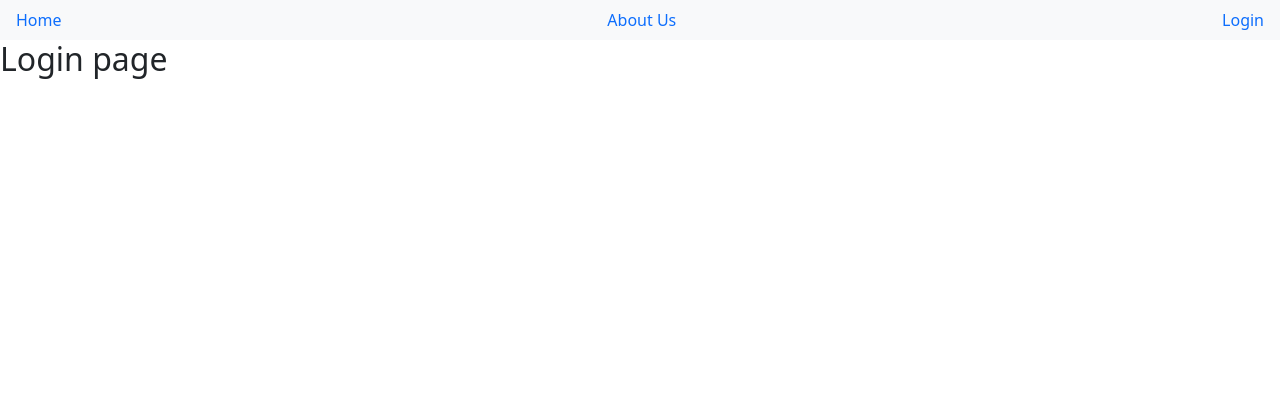
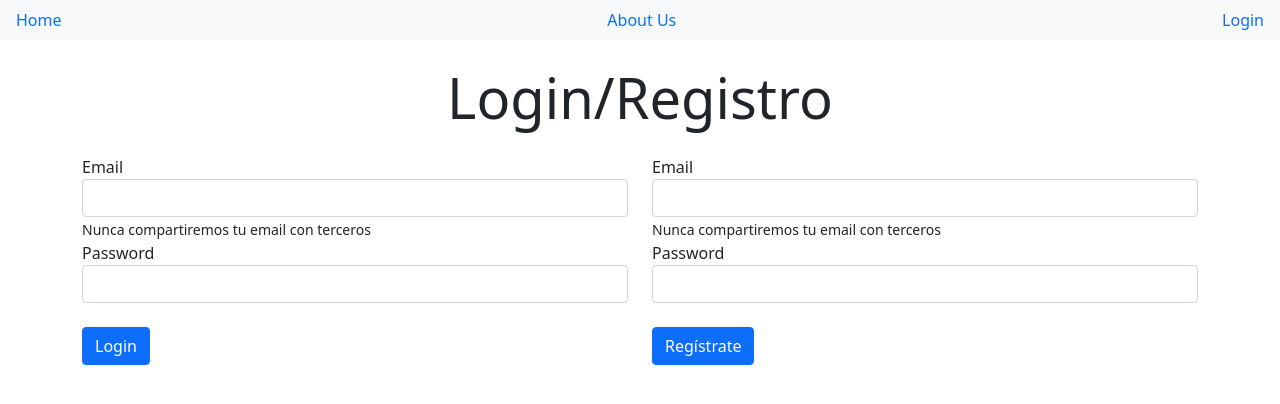
Before and after one commit to zucar0/despachoContable, a Next.js app in the folder client/: page /login in a window 1280 px wide. Shown: the top 404 px of the page. Built offline with nearby package versions, Linux system fonts and the light colour scheme.

Commit message:
Formularios de login y registro

```diff
--- a/client/package.json
+++ b/client/package.json
@@ -13,6 +13,7 @@
   "license": "ISC",
   "dependencies": {
     "bootstrap": "^5.0.2",
+    "firebase": "^8.7.0",
     "next": "^11.0.1",
     "react": "^17.0.2",
     "react-dom": "^17.0.2"
--- a/client/pages/login.js
+++ b/client/pages/login.js
@@ -1,7 +1,44 @@
+import firebase from "../firebase";
+import {useState} from 'react';
+import { useRouter } from "next/router";
 const Login = () => {
+    const [email, setEmail] = useState('')
+    const [pass, setPass] = useState('')
+    const router = useRouter();
+    //Funcion para registro
+    const register = () => {    }
+    //Funcion para el login
+    const login = () => {    }
+
+    const loginRegisterForm = (buttonName) => (
+        <div className="col-md-6">
+                {/* Email */}
+                <div className="form-group">
+                    <label>Email</label>
+                    <input type="email" onChange={e => setEmail(e.target.value)} value={email} className="form-control"/>
+                    <small>Nunca compartiremos tu email con terceros</small>
+                </div>
+                {/* Password */}
+                <div className="form-group">
+                    <label>Password</label>
+                    <input type="password" onChange={e => setPass(e.target.value)} value={pass} className="form-control"/>
+                </div>
+                {/* Botón */}
+                <div>
+                    <button onClick={register} className="btn btn-primary mt-4">
+                        {buttonName}
+                    </button>
+                </div>
+            </div>
+    )
+
     return(
-        <div>
-            <h2>Login page</h2>
+        <div className="container">
+            <h2 className="text-center pt-4 display-4 mb-4">Login/Registro</h2>
+            <div className="row">
+                {loginRegisterForm('Login')}
+                {loginRegisterForm('Regístrate')}
+            </div>
         </div>
     )
 }
```
Also changed, not shown: 1 other file (tests, documents, lock files or other folders).
